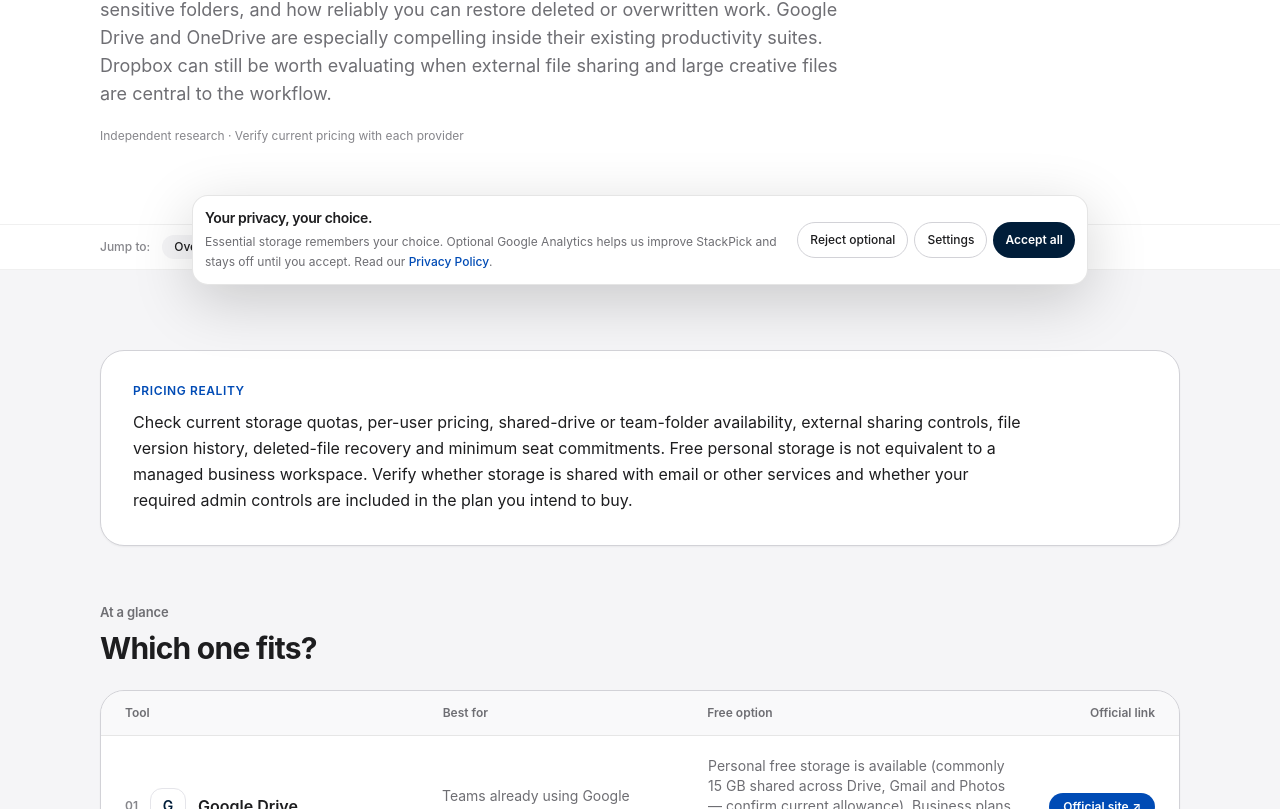
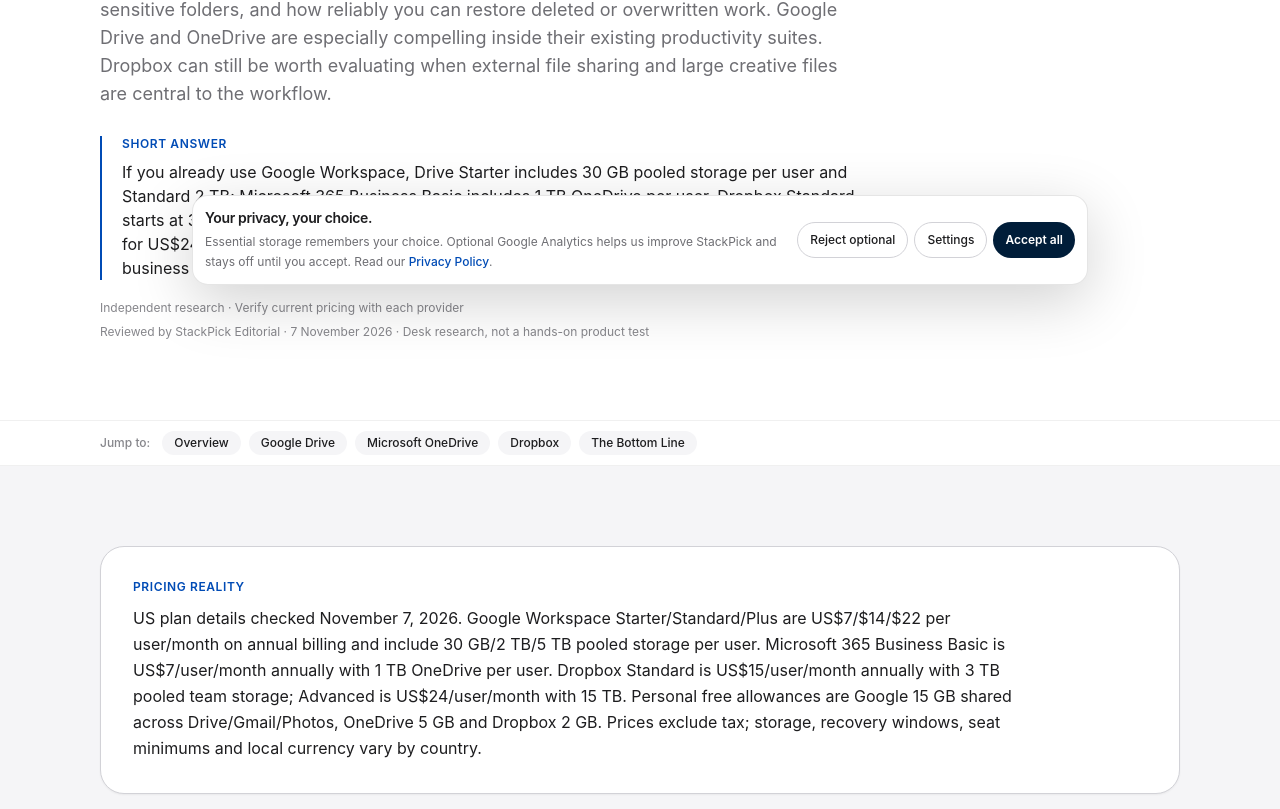
Before and after one commit to LinukaBandara/StackPick, a Next.js app: page /best/cloud-storage in a window 1280 px wide. Shown: the part 491-1300 px from the top of the page. Built offline with nearby package versions, Linux system fonts and the light colour scheme; no server answers.

Commit message:
Add current business cloud storage quotas and recovery limits

```diff
--- a/app/best/cloud-storage/page.tsx
+++ b/app/best/cloud-storage/page.tsx
@@ -13,35 +13,37 @@ export default function Page() {
     <ComparisonArticle
       title="Best Cloud Storage for Small Business Teams"
       slug="cloud-storage"
+      reviewedOn="2026-11-07"
       intro="For a small business, cloud storage is not just a gigabyte comparison. Choose around the tools your team already pays for, how often you share files with clients, who can access sensitive folders, and how reliably you can restore deleted or overwritten work. Google Drive and OneDrive are especially compelling inside their existing productivity suites. Dropbox can still be worth evaluating when external file sharing and large creative files are central to the workflow."
-      pricingNote="Check current storage quotas, per-user pricing, shared-drive or team-folder availability, external sharing controls, file version history, deleted-file recovery and minimum seat commitments. Free personal storage is not equivalent to a managed business workspace. Verify whether storage is shared with email or other services and whether your required admin controls are included in the plan you intend to buy."
+      quickAnswer="If you already use Google Workspace, Drive Starter includes 30 GB pooled storage per user and Standard 2 TB; Microsoft 365 Business Basic includes 1 TB OneDrive per user. Dropbox Standard starts at 3 TB pooled team storage for US$15/user/month billed annually; Advanced starts at 15 TB for US$24. Personal free tiers (Google 15 GB, OneDrive 5 GB, Dropbox 2 GB) are not managed business workspaces."
+      pricingNote="US plan details checked November 7, 2026. Google Workspace Starter/Standard/Plus are US$7/$14/$22 per user/month on annual billing and include 30 GB/2 TB/5 TB pooled storage per user. Microsoft 365 Business Basic is US$7/user/month annually with 1 TB OneDrive per user. Dropbox Standard is US$15/user/month annually with 3 TB pooled team storage; Advanced is US$24/user/month with 15 TB. Personal free allowances are Google 15 GB shared across Drive/Gmail/Photos, OneDrive 5 GB and Dropbox 2 GB. Prices exclude tax; storage, recovery windows, seat minimums and local currency vary by country."
       tools={[
         {
           name: "Google Drive",
           bestFor: "Teams already using Google Workspace (Docs, Sheets, Gmail)",
           freeOption:
-            "Personal free storage is available (commonly 15 GB shared across Drive, Gmail and Photos — confirm current allowance). Business plans are required for managed team workspaces and stronger admin controls.",
+            "Personal Google accounts include 15 GB shared across Drive, Gmail and Photos. Google Workspace Starter is US$7/user/month annually with 30 GB pooled storage per user; Standard is $14 with 2 TB and Plus $22 with 5 TB.",
           tradeoff:
             "Real-time collaborative editing in Docs/Sheets/Slides is a core strength. If your team is not already in Google’s ecosystem, adopting Drive alone without the rest of Workspace is a less compelling case.",
-          url: "https://workspace.google.com/products/drive/",
+          url: "https://workspace.google.com/pricing",
         },
         {
           name: "Microsoft OneDrive",
           bestFor: "Teams already using Microsoft 365 (Word, Excel, Teams)",
           freeOption:
-            "Limited free personal tier. Meaningfully more storage is typically bundled once you are on a Microsoft 365 Business plan. Confirm current plan contents.",
+            "OneDrive Free includes 5 GB. Microsoft 365 Business Basic is US$7/user/month annually and includes 1 TB OneDrive storage per user; higher Microsoft 365 plans also include 1 TB per user.",
           tradeoff:
             "Deep Teams and SharePoint integration make it the obvious choice if you are already paying for Microsoft 365. Real-time co-editing works best within Word/Excel/PowerPoint.",
-          url: "https://www.microsoft.com/microsoft-365/onedrive/",
+          url: "https://www.microsoft.com/en-us/microsoft-365/onedrive/onedrive-business-plans-and-pricing",
         },
         {
           name: "Dropbox",
           bestFor: "Creative teams handling large media files and frequent external collaboration",
           freeOption:
-            "Free personal tier is limited. For team use, business plans are the realistic path. Confirm current free limits and paid plan pricing.",
+            "Dropbox Basic includes 2 GB. Standard is US$15/user/month annually with 3 TB team storage; Advanced is $24/user/month with 15 TB and a one-year file recovery history.",
           tradeoff:
             "Still strong on sync speed and handling large files, and its external-sharing experience is often smoother for sending big files outside the organization. You are paying for a dedicated storage tool on top of whatever productivity suite you already have.",
-          url: "https://www.dropbox.com/business",
+          url: "https://www.dropbox.com/business/plans-comparison",
         },
       ]}
       bottomLine="If your team already pays for Google Workspace, start with Drive. If it pays for Microsoft 365, start with OneDrive and verify the business sharing controls included in your subscription. Evaluate Dropbox when large-file delivery or external collaboration solves a specific recurring problem. Whichever you choose, test permissions from a separate account, restore a deleted test file, and confirm how you would export your data before migrating client documents."
@@ -84,6 +86,7 @@ export default function Page() {
               </tbody>
             </table>
           </div>
+          <p className="mt-5 text-xs leading-5 text-[#667085]">Research method: desk review of official business pricing and storage documentation checked November 7, 2026. This is not a live collaboration or restore benchmark. Test external sharing, version history, deleted-file recovery and a full data export before moving client files; sync is not an independent backup strategy.</p>
         </div>
       </section>
     </ComparisonArticle>
```
